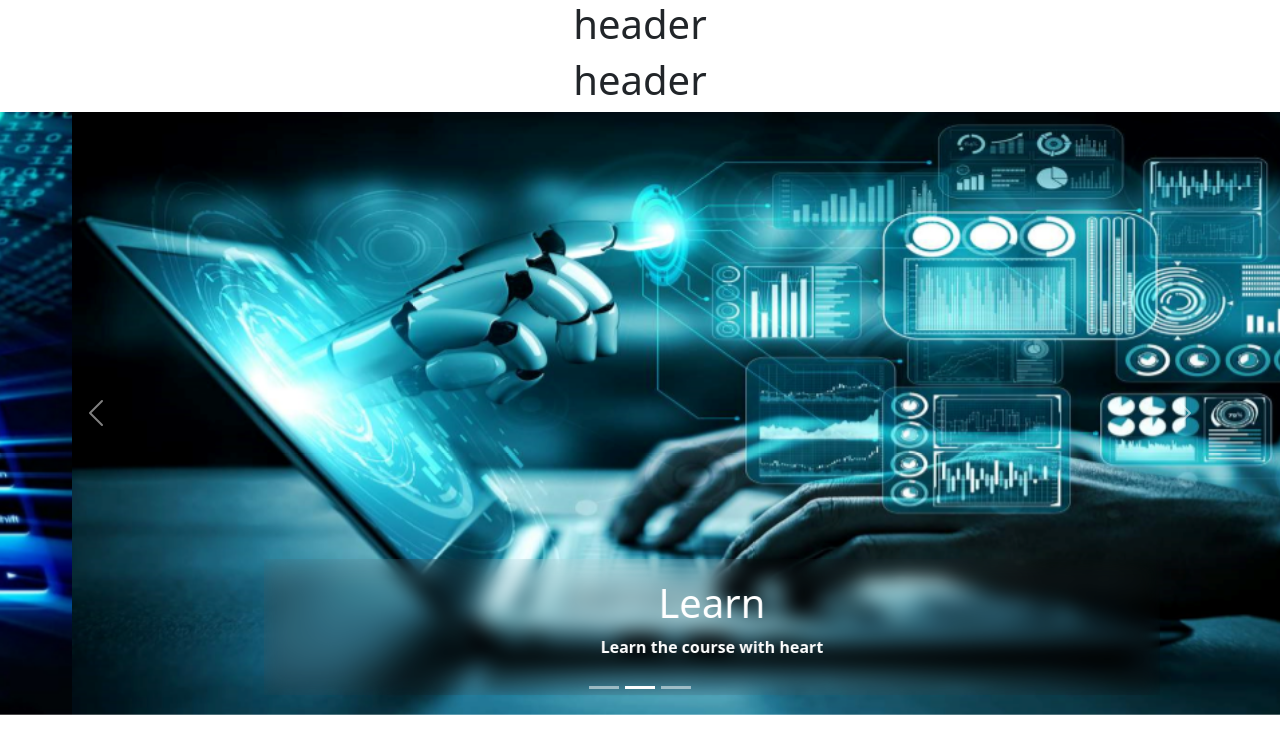
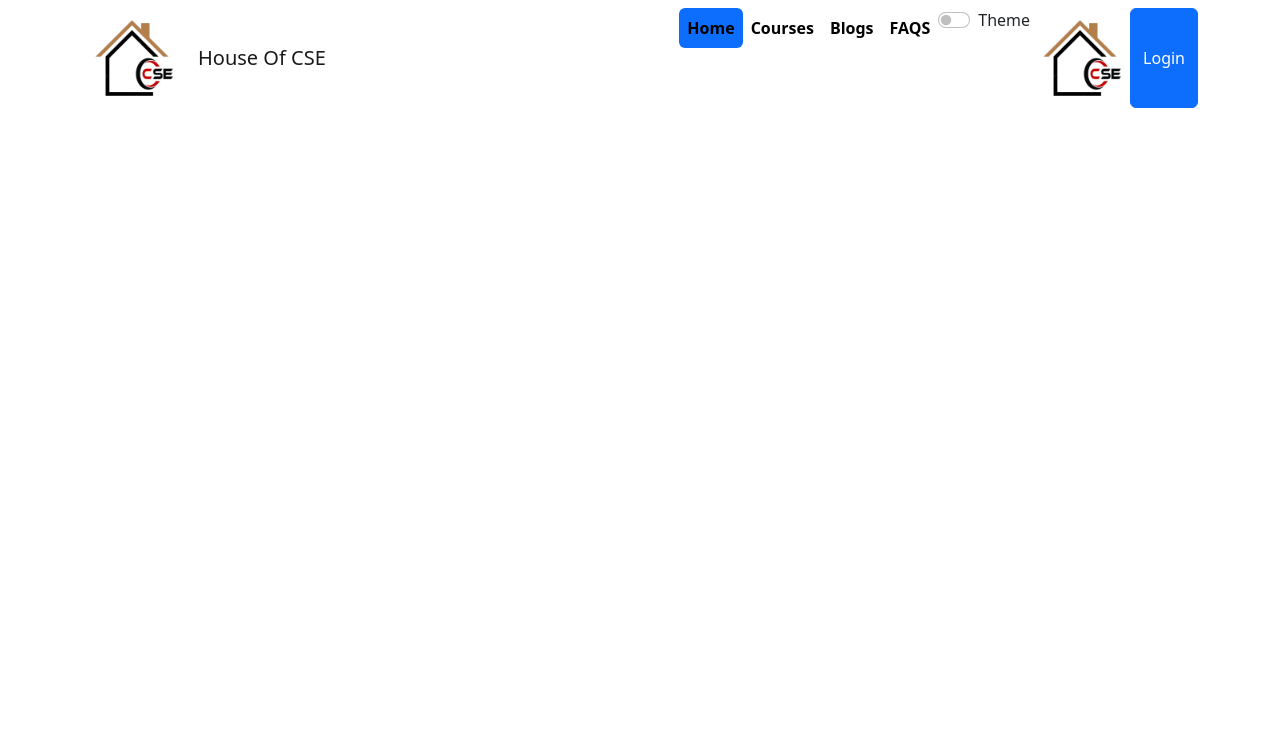
Before and after one commit to ASHRAF1925/House-of-Cse-Client-Side, a React (Create React App) app: page / in a window 1280 px wide. Shown: the top 754 px of the page. Built offline with nearby package versions, Linux system fonts and the light colour scheme.

Commit message:
navigation bar added

```diff
--- /dev/null
+++ b/src/Pages/Blogs/Blogs.js
@@ -0,0 +1,11 @@
+import React from 'react';
+
+const Blogs = () => {
+    return (
+        <div>
+            <h1>Blogs</h1>
+        </div>
+    );
+};
+
+export default Blogs;
--- /dev/null
+++ b/src/Pages/Courses/Courses.js
@@ -0,0 +1,11 @@
+import React from 'react';
+
+const Courses = () => {
+    return (
+        <div>
+            <h1>Courses</h1>
+        </div>
+    );
+};
+
+export default Courses;
--- /dev/null
+++ b/src/Pages/FAQS/FAQS.js
@@ -0,0 +1,11 @@
+import React from 'react';
+
+const FAQS = () => {
+    return (
+        <div>
+            <h1>FAQS</h1>
+        </div>
+    );
+};
+
+export default FAQS;
--- a/src/Pages/Home/Carousels/Carousels.js
+++ b/src/Pages/Home/Carousels/Carousels.js
@@ -4,7 +4,7 @@ import './Carousels.css'
 
 const Carousels = () => {
     return (
-        <Carousel>
+        <Carousel className="mt-3">
       <Carousel.Item>
         <img
           className="d-block w-100"
--- a/src/Pages/Home/Home.js
+++ b/src/Pages/Home/Home.js
@@ -6,8 +6,8 @@ import Carousels from './Carousels/Carousels';
 const Home = () => {
     return (
         <div>
-          <Header></Header>
-          <Carousels></Carousels>
+
+          <Carousels ></Carousels>
         </div>
     );
 };
--- /dev/null
+++ b/src/Pages/Shared/Header/Header.css
@@ -0,0 +1,4 @@
+.text_color{
+    color: black;
+    font-weight: bolder;
+}
--- a/src/Pages/Shared/Header/Header.js
+++ b/src/Pages/Shared/Header/Header.js
@@ -1,9 +1,69 @@
 import React from 'react';
-
+import Container from 'react-bootstrap/Container';
+import Nav from 'react-bootstrap/Nav';
+import Navbar from 'react-bootstrap/Navbar';
+import { Link } from 'react-router-dom';
+import Form from 'react-bootstrap/Form';
+import "./Header.css"
 const Header = () => {
     return (
         <div>
-            <h1>header</h1>
+        <Navbar expand="lg" id='backgroundColor'>
+      <div className="d-flex  me-auto container">
+        <div>
+          <Navbar.Brand href="/">
+            <img
+              src="Images/logo-removebg-preview.png"
+              width="100"
+              height="100"
+              className="d-inline-block align-top"
+              alt=""
+            />
+          </Navbar.Brand>
+        </div>
+        <Navbar.Brand href="/"  className="title">
+         House Of CSE
+        </Navbar.Brand>
+
+        <Navbar.Toggle aria-controls="basic-navbar-nav" />
+        <Navbar.Collapse id="basic-navbar-nav">
+          <Nav variant="pills" defaultActiveKey="/" className="ms-auto my-auto">
+          <Nav.Item>
+              <Nav.Link eventKey="/"><Link to='/' className="text-decoration-none  text_color"> Home</Link></Nav.Link>
+            </Nav.Item>
+            <Nav.Item>
+              <Nav.Link eventKey="/Courses"><Link to='/Courses' className="text-decoration-none  text_color"> Courses</Link></Nav.Link>
+            </Nav.Item>
+            <Nav.Item>
+              <Nav.Link eventKey="/Blogs"><Link to='/Blogs' className="text-decoration-none  text_color"> Blogs</Link></Nav.Link>
+            </Nav.Item>
+            <Nav.Item>
+              <Nav.Link eventKey="/FAQS"><Link to='/FAQS' className="text-decoration-none  text_color"> FAQS</Link></Nav.Link>
+            </Nav.Item>
+            <Form>
+      <Form.Check
+        type="switch"
+        id="custom-switch"
+        label="Theme"
+      />
+
+    </Form>
+    <img
+              src="Images/logo-removebg-preview.png"
+              width="100"
+              height="100"
+              className="d-inline-block align-top rounded-circle"
+              alt=""
+            />
+
+            <button className='btn btn-primary' >Login</button>
+
+
+
+          </Nav>
+        </Navbar.Collapse>
+      </div>
+    </Navbar>
         </div>
     );
 };
```
Also changed, not shown: src/Routes/Routes.js (+18 -11 lines), public/Images/logo-removebg-preview.png (added).
